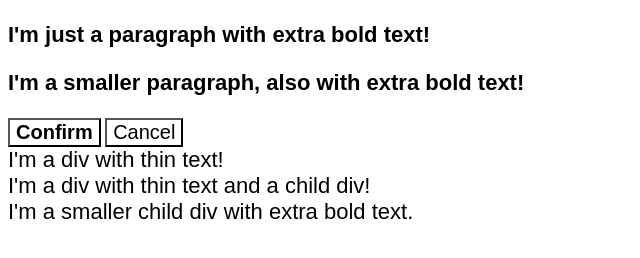
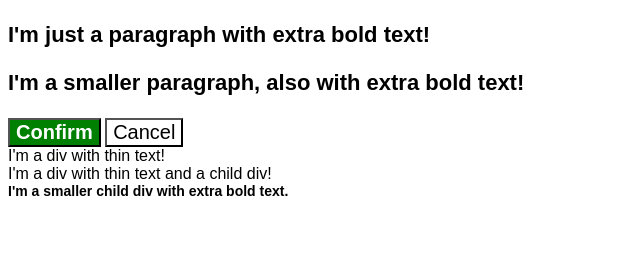
Before and after one commit to nnivera/css-exercises, a plain HTML site: page foundations/06-cascade-fix/index.html in a window 1280 px wide. Shown: the whole page, without its empty margins (0-640 px from the left). Drawn offline with Linux system fonts and the light colour scheme.

Commit message:
modified:   foundations/06-cascade-fix/style.css

```diff
--- a/foundations/06-cascade-fix/style.css
+++ b/foundations/06-cascade-fix/style.css
@@ -8,16 +8,16 @@ body{
   font-weight: 800;
 }
 
-.small-para {
+/*.small-para {
   font-size: 14px;
   font-weight: 800;
-}
+}*/
 
 .para {
   font-size: 22px;
 }
 
-.confirm {
+.confirm.button {
   background: green;
   color: white;
   font-weight: bold;
@@ -29,14 +29,14 @@ body{
   font-size: 20px;
 }
 
-.child {
+div .child {
   color: rgb(0, 0, 0);
   font-weight: 800;
   font-size: 14px;
 }
 
-div.text {
+/*div.text {
   color: rgb(0, 0, 0);
   font-size: 22px;
   font-weight: 100;
-}
+}*/
```
